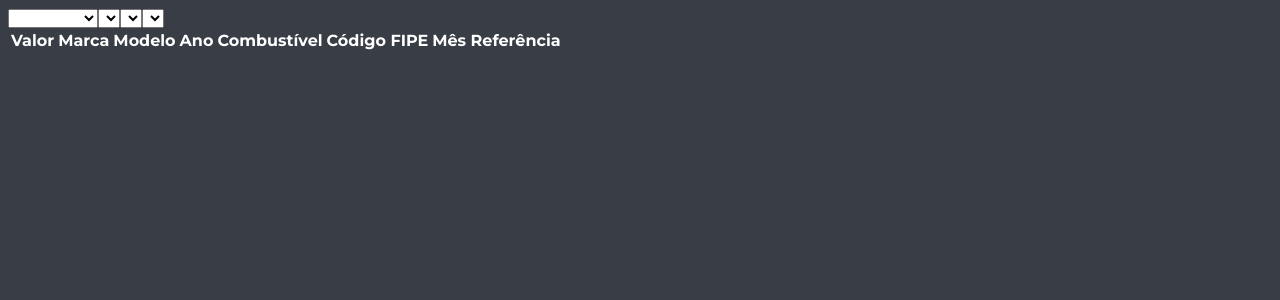
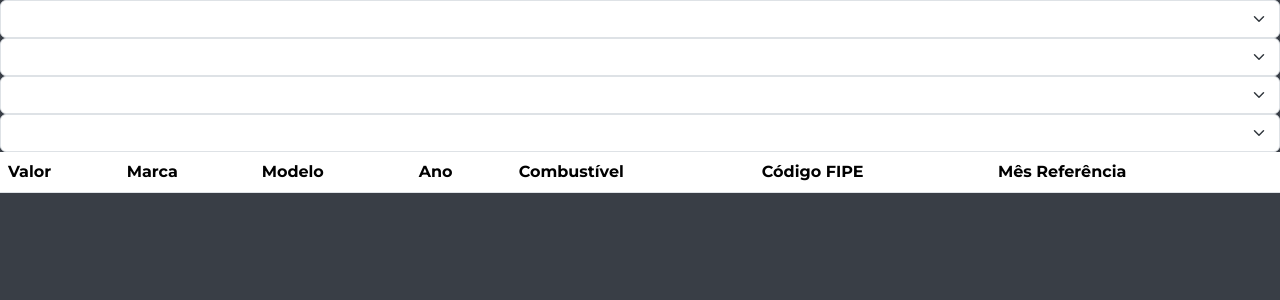
Before and after one commit to heloisacst/tabela-fipe, an Angular app: page / in a window 1280 px wide. Shown: the top 300 px of the page. Built offline with nearby package versions, Linux system fonts and the light colour scheme.

Commit message:
style: iniciando estilização

```diff
--- a/angular.json
+++ b/angular.json
@@ -25,7 +25,9 @@
               "src/assets"
             ],
             "styles": [
+              "node_modules/bootstrap/dist/css/bootstrap.min.css",
               "src/styles.css"
+
             ],
             "scripts": []
           },
--- a/package.json
+++ b/package.json
@@ -18,6 +18,7 @@
     "@angular/platform-browser": "^17.2.0",
     "@angular/platform-browser-dynamic": "^17.2.0",
     "@angular/router": "^17.2.0",
+    "bootstrap": "^5.3.3",
     "rxjs": "~7.8.0",
     "tslib": "^2.3.0",
     "zone.js": "~0.14.3"
--- a/src/app/home/home.component.html
+++ b/src/app/home/home.component.html
@@ -1,23 +1,24 @@
 <div>
-  <select name="tiposVeiculo" [(ngModel)]="inputTipoVeiculo" (change)="buscarMarcas(inputTipoVeiculo)">
+  <select class="form-select" name="tiposVeiculo" [(ngModel)]="inputTipoVeiculo" (change)="buscarMarcas(inputTipoVeiculo)">
     <option value="carros">Carros</option>
     <option value="caminhoes">Caminhões</option>
     <option value="motos">Motos</option>
   </select>
 
-  <select name="marcas" [(ngModel)]="inputMarca" (change)="buscarModelos(inputMarca)">
+  <select class="form-select" name="marcas" [(ngModel)]="inputMarca" (change)="buscarModelos(inputMarca)">
    <option *ngFor="let marca of marcaList" [ngValue]="marca.codigo">{{marca.nome}}</option>
   </select>
 
-  <select name="modelos" [(ngModel)]= "inputSubModel" (change)="buscarSubModelos(inputSubModel)">
+  <select class="form-select" name="modelos" [(ngModel)]= "inputSubModel" (change)="buscarSubModelos(inputSubModel)">
     <option *ngFor="let modelo of modeloList" [ngValue]="modelo.codigo">{{modelo.nome}}</option>
   </select>
 
-  <select name="ano" [(ngModel)]="inputAno" (change)="buscarDadosVeiculo(inputAno)">
+  <select class="form-select" name="ano" [(ngModel)]="inputAno" (change)="buscarDadosVeiculo(inputAno)">
     <option *ngFor="let subModelo of subModeloList" [ngValue]="subModelo.codigo">{{subModelo.nome}}</option>
   </select>
 
-  <table>
+  <table class="table table-striped">
+    <thead>
       <tr>
         <th>Valor</th>
         <th>Marca</th>
@@ -27,6 +28,8 @@
         <th>Código FIPE</th>
         <th>Mês Referência</th>
       </tr>
+    </thead>
+    <tbody>
       <tr *ngIf="dadosVeiculo">
         <td>{{dadosVeiculo.Valor}}</td>
         <td>{{dadosVeiculo.Marca}}</td>
@@ -36,6 +39,7 @@
         <td>{{dadosVeiculo.CodigoFipe}}</td>
         <td>{{dadosVeiculo.MesReferencia}}</td>
       </tr>
+    </tbody>
   </table>
 
 </div>
--- a/src/index.html
+++ b/src/index.html
@@ -6,8 +6,11 @@
   <base href="/">
   <meta name="viewport" content="width=device-width, initial-scale=1">
   <link rel="icon" type="image/x-icon" href="favicon.ico">
+  <link href="https://cdn.jsdelivr.net/npm/bootstrap@5.3.3/dist/css/bootstrap.min.css" rel="stylesheet" integrity="sha384-QWTKZyjpPEjISv5WaRU9OFeRpok6YctnYmDr5pNlyT2bRjXh0JMhjY6hW+ALEwIH" crossorigin="anonymous">
 </head>
 <body>
   <app-root></app-root>
+  <script src="https://cdn.jsdelivr.net/npm/@popperjs/core@2.11.8/dist/umd/popper.min.js" integrity="sha384-I7E8VVD/ismYTF4hNIPjVp/Zjvgyol6VFvRkX/vR+Vc4jQkC+hVqc2pM8ODewa9r" crossorigin="anonymous"></script>
+  <script src="https://cdn.jsdelivr.net/npm/bootstrap@5.3.3/dist/js/bootstrap.min.js" integrity="sha384-0pUGZvbkm6XF6gxjEnlmuGrJXVbNuzT9qBBavbLwCsOGabYfZo0T0to5eqruptLy" crossorigin="anonymous"></script>
 </body>
 </html>
```
Also changed, not shown: 1 other file (tests, documents, lock files or other folders). Lines whose indentation alone changed are shown as unchanged.
